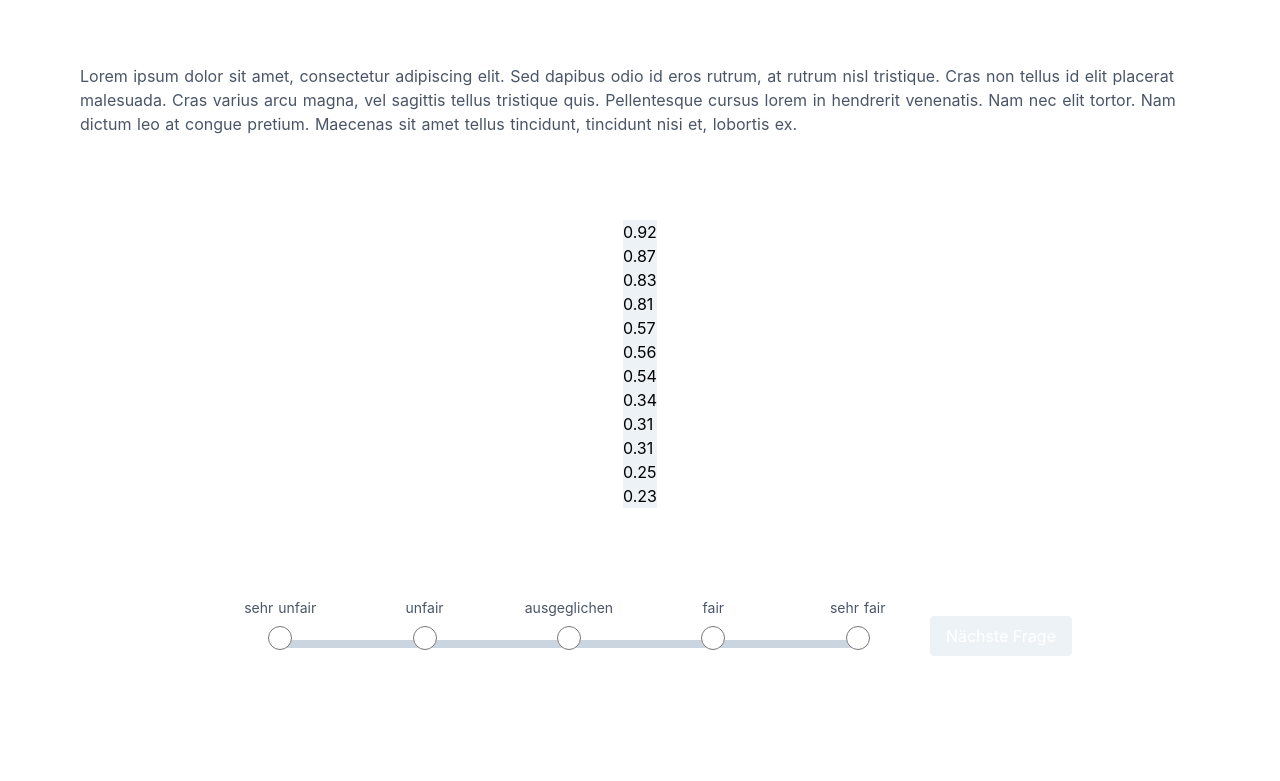
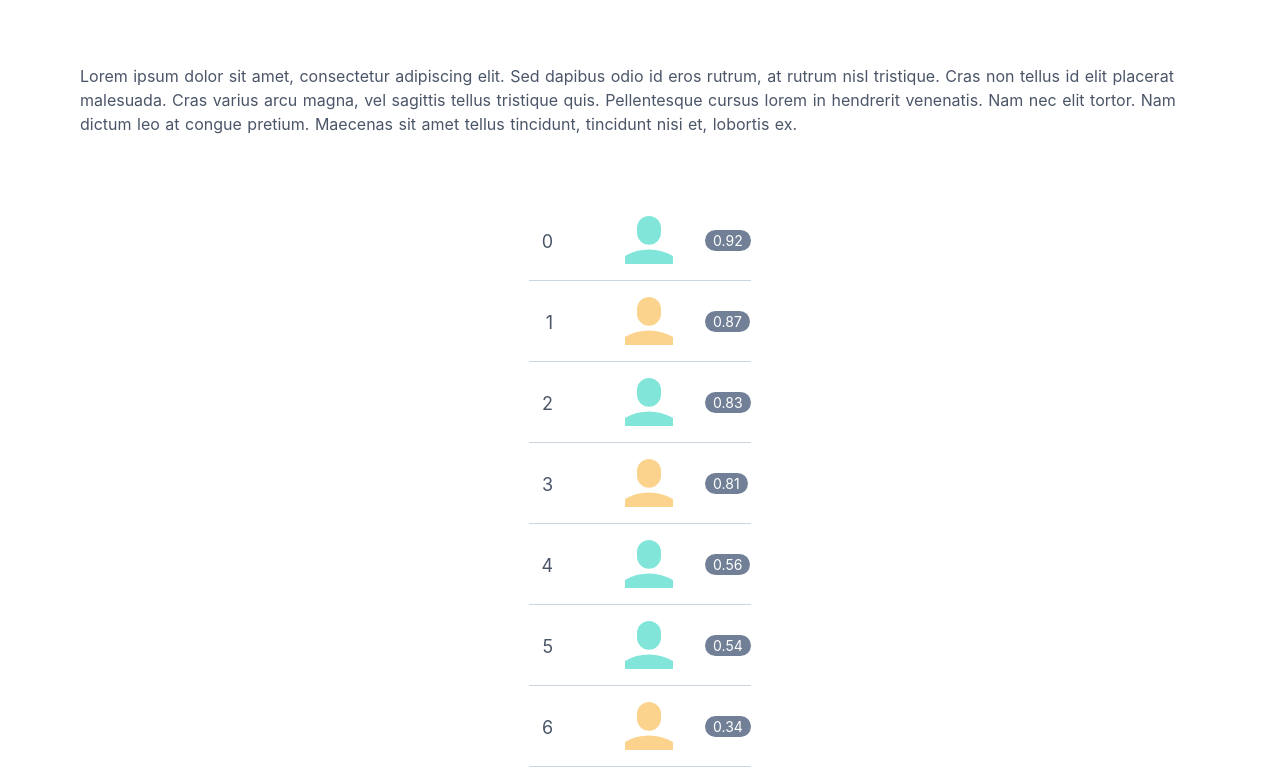
Before and after one commit to cssh-rwth/fairceptron, a Nuxt app: page / in a window 1280 px wide. Shown: the top 781 px of the page. Built offline with nearby package versions, Linux system fonts and the light colour scheme; what @tailwindcss/custom-forms would draw is missing.

Commit message:
Style the ranking

```diff
--- a/components/RankingPersonas.vue
+++ b/components/RankingPersonas.vue
@@ -1,7 +1,25 @@
 <template>
-  <div class="bg-gray-200 min-w-full md:min-w-0 md:w-lg mx-auto">
-    <div v-for="(p, _, index) in personas" :key="index">
-      {{ p.value }}
+  <div class="min-w-full md:min-w-0 md:w-lg mx-auto divide-y divide-gray-400">
+    <div v-for="(p, index) in personas" :key="index" class="flex flex-no-wrap">
+      <div class="text-gray-700 m-2 text-lg w-4 text-right self-center">
+        <span class="align-middle">{{ index }}</span>
+      </div>
+      <svg
+        :class="colors[p.group]"
+        class="fill-current w-8 lg:w-12 my-4 ml-16 mr-8"
+        xmlns="http://www.w3.org/2000/svg"
+        viewBox="0 0 20 20"
+      >
+        <path
+          d="M5 5a5 5 0 0 1 10 0v2A5 5 0 0 1 5 7V5zM0 16.68A19.9 19.9 0 0 1 10 14c3.64 0 7.06.97 10 2.68V20H0v-3.32z"
+        />
+      </svg>
+      <div
+        v-if="showScores"
+        class="self-center bg-gray-600 inline-block px-2 rounded-full text-xs lg:text-sm text-white"
+      >
+        {{ p.value }}
+      </div>
     </div>
   </div>
 </template>
@@ -13,6 +31,20 @@ export default {
     personas: {
       type: Array,
       required: true
+    },
+    colors: {
+      type: Array,
+      default: () => [
+        'text-teal-300',
+        'text-orange-300',
+        'text-pink-300',
+        'text-yellow-300',
+        'text-purple-300'
+      ]
+    },
+    showScores: {
+      type: Boolean,
+      default: true
     }
   }
 }
--- a/components/SelectionPersonas.vue
+++ b/components/SelectionPersonas.vue
@@ -3,7 +3,7 @@
     class="grid gap-2 p-2 grid-cols-4 sm:grid-cols-5 md:grid-cols-6 lg:grid-cols-7"
   >
     <div
-      v-for="(p, _, index) in personas"
+      v-for="(p, index) in personas"
       :key="index"
       :class="p.selected ? 'bg-green-100' : 'border-none'"
       class="p-2 m-2 sm:p-4 sm:m-4 lg:m-8 relative rounded-lg border-4 border-green-400"
--- a/store/index.js
+++ b/store/index.js
@@ -62,11 +62,6 @@ export const state = () => ({
       group: 0,
       selected: false,
       value: 0.25
-    },
-    {
-      group: 0,
-      selected: false,
-      value: 0.57
     }
   ]
 })
```
